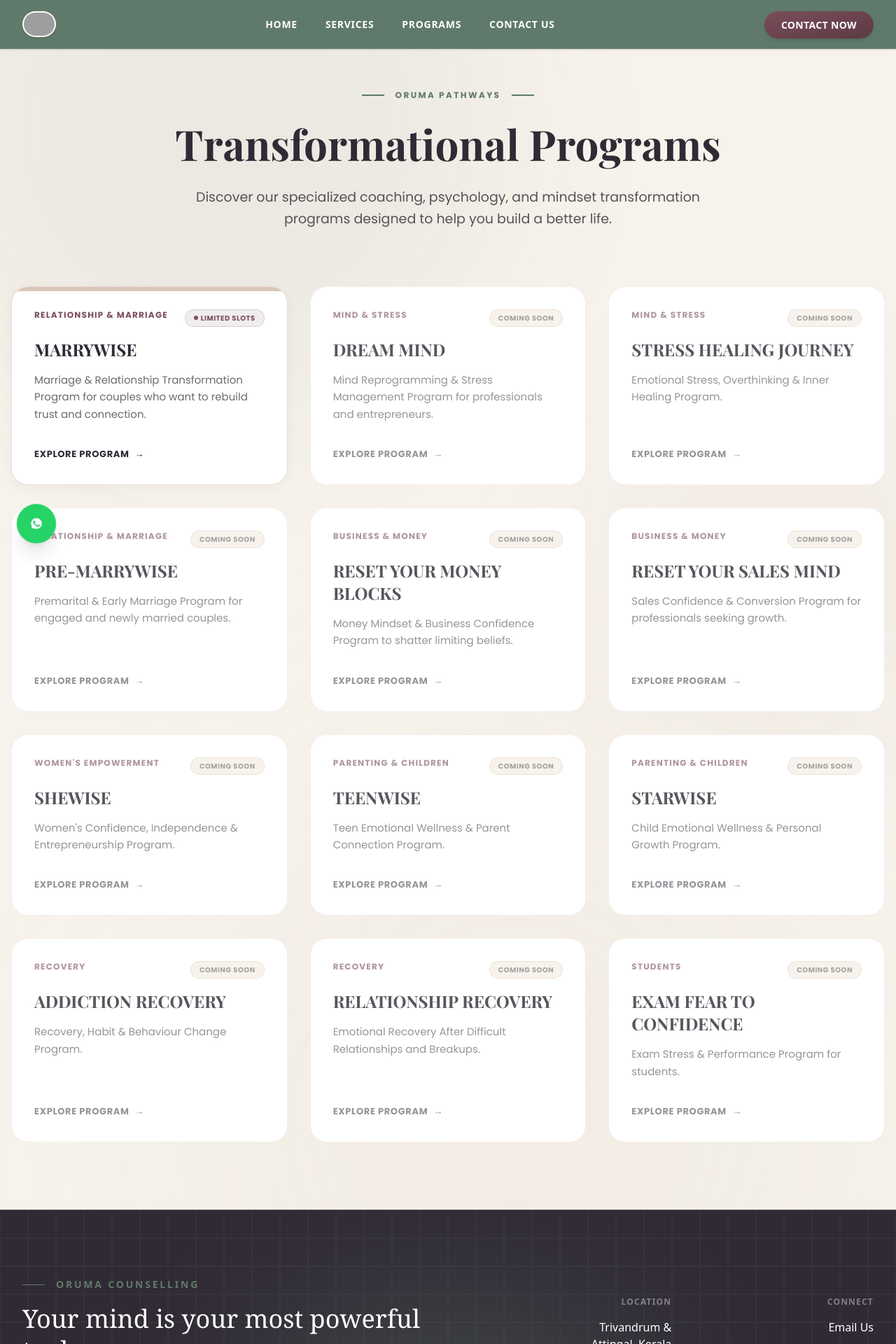
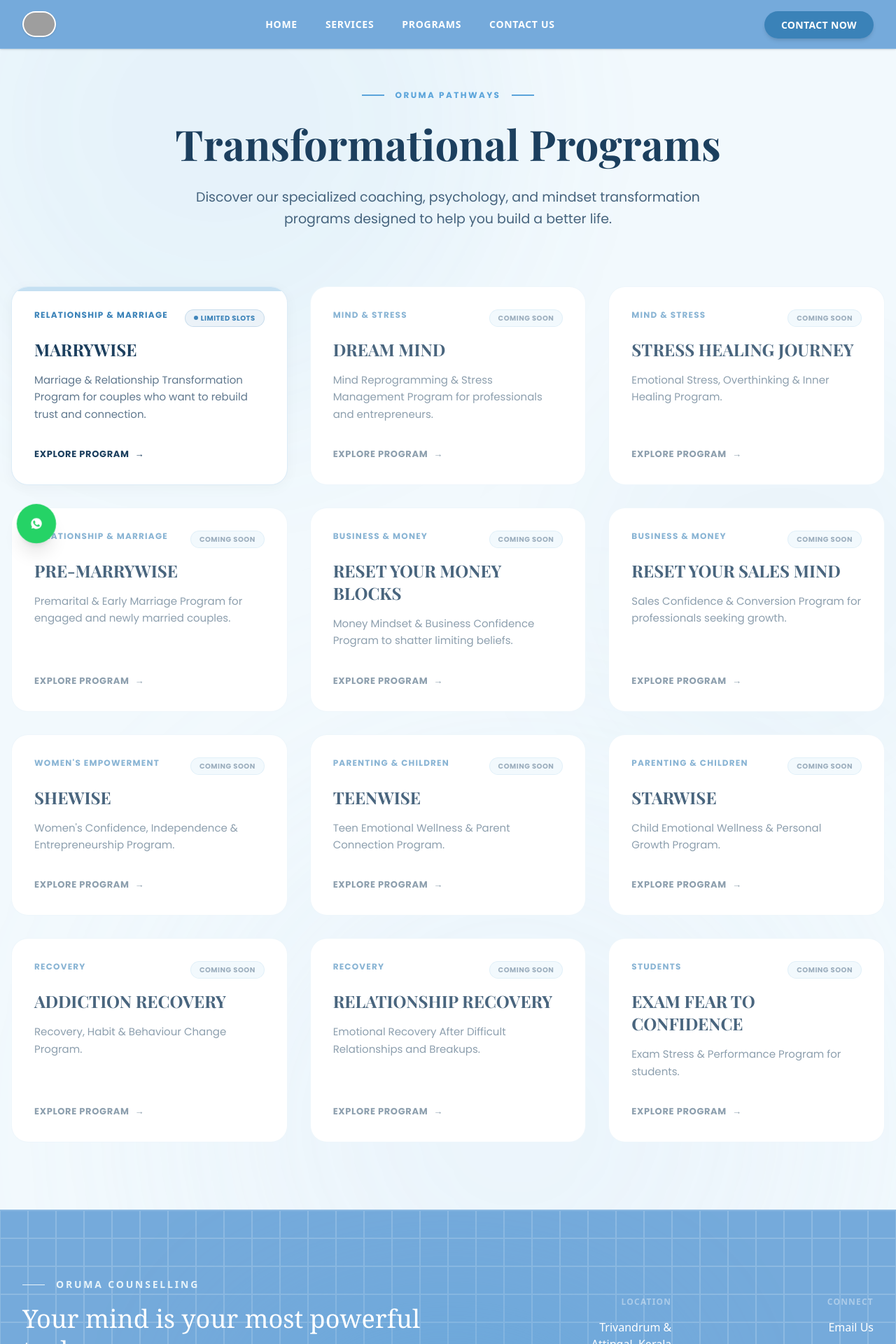
Before and after one commit to goku3137/vmind, a Next.js app: page /program in a window 1280 px wide. Shown: the top 1920 px of the page at 70% size. Built offline with nearby package versions, Linux system fonts and the light colour scheme; grey boxes are pictures that could not be loaded; a web font is replaced by a local one.

Commit message:
update program page color

```diff
--- a/src/app/program/page.tsx
+++ b/src/app/program/page.tsx
@@ -109,7 +109,7 @@ export default function ProgramsListPage() {
   ];
 
   return (
-    <div className="flex flex-col w-full min-h-screen bg-[#F7F3EC] pt-32 pb-24 text-[#302A35] font-sans relative overflow-hidden">
+    <div className="flex flex-col w-full min-h-screen bg-[#F2F9FD] pt-32 pb-24 text-[#1C3F5E] font-sans relative overflow-hidden">
       {/* Custom Keyframes for Ambient Background */}
       <style dangerouslySetInnerHTML={{__html: `
         @keyframes drift1 {
@@ -129,15 +129,15 @@ export default function ProgramsListPage() {
       {/* Ambient 2D/3D Background */}
       <div className="absolute inset-0 overflow-hidden pointer-events-none z-0 opacity-70">
         <div
-          className="absolute -top-[10%] -left-[10%] w-[60vw] h-[60vw] rounded-full bg-[#5F7A6A]/10 blur-[120px] mix-blend-multiply"
+          className="absolute -top-[10%] -left-[10%] w-[60vw] h-[60vw] rounded-full bg-[#5BA4DA]/10 blur-[120px] mix-blend-multiply"
           style={{ animation: 'drift1 25s infinite ease-in-out' }}
         ></div>
         <div
-          className="absolute top-[30%] -right-[10%] w-[50vw] h-[50vw] rounded-full bg-[#7A4E5A]/5 blur-[100px] mix-blend-multiply"
+          className="absolute top-[30%] -right-[10%] w-[50vw] h-[50vw] rounded-full bg-[#3A82B8]/5 blur-[100px] mix-blend-multiply"
           style={{ animation: 'drift2 30s infinite ease-in-out reverse' }}
         ></div>
         <div
-          className="absolute -bottom-[20%] left-[20%] w-[70vw] h-[70vw] rounded-full bg-[#D8C7B8]/20 blur-[150px] mix-blend-multiply"
+          className="absolute -bottom-[20%] left-[20%] w-[70vw] h-[70vw] rounded-full bg-[#C5E0F2]/20 blur-[150px] mix-blend-multiply"
           style={{ animation: 'drift1 35s infinite ease-in-out' }}
         ></div>
       </div>
@@ -145,15 +145,15 @@ export default function ProgramsListPage() {
       <section className="w-full max-w-7xl mx-auto px-4 space-y-12 relative z-10">
         {/* Header Text */}
         <AnimatedSection animation="fadeInUp" className="text-center space-y-6">
-          <div className="flex items-center justify-center text-[#5F7A6A] font-bold tracking-[0.2em] text-xs uppercase">
-            <span className="w-8 h-[2px] bg-[#5F7A6A] mr-4"></span>
+          <div className="flex items-center justify-center text-[#5BA4DA] font-bold tracking-[0.2em] text-xs uppercase">
+            <span className="w-8 h-[2px] bg-[#5BA4DA] mr-4"></span>
             ORUMA Pathways
-            <span className="w-8 h-[2px] bg-[#5F7A6A] ml-4"></span>
+            <span className="w-8 h-[2px] bg-[#5BA4DA] ml-4"></span>
           </div>
           <h1 className="text-4xl md:text-5xl lg:text-6xl font-bold font-serif leading-tight">
             Transformational Programs
           </h1>
-          <p className="text-[#302A35]/80 text-[17px] md:text-[19px] max-w-3xl mx-auto leading-relaxed">
+          <p className="text-[#1C3F5E]/80 text-[17px] md:text-[19px] max-w-3xl mx-auto leading-relaxed">
             Discover our specialized coaching, psychology, and mindset transformation programs designed to help you build a better life.
           </p>
         </AnimatedSection>
@@ -167,43 +167,43 @@ export default function ProgramsListPage() {
               delay={0.1 + (idx * 0.05)}
               className={`bg-white p-8 rounded-[24px] border flex flex-col h-full relative overflow-hidden transition-all duration-500 ease-out transform-gpu ${
                 program.isActive
-                  ? 'shadow-[0_4px_20px_rgba(0,0,0,0.04)] border-[#D8C7B8]/60 group hover:shadow-[0_30px_60px_rgba(48,42,53,0.15)] hover:-translate-y-4 hover:scale-[1.02] hover:-rotate-1 z-10'
-                  : 'shadow-none border-[#D8C7B8]/30 opacity-[0.85] group hover:border-[#D8C7B8]/60 hover:-translate-y-1 hover:shadow-lg hover:opacity-100 z-0'
+                  ? 'shadow-[0_4px_20px_rgba(0,0,0,0.04)] border-[#C5E0F2]/60 group hover:shadow-[0_30px_60px_rgba(48,42,53,0.15)] hover:-translate-y-4 hover:scale-[1.02] hover:-rotate-1 z-10'
+                  : 'shadow-none border-[#C5E0F2]/30 opacity-[0.85] group hover:border-[#C5E0F2]/60 hover:-translate-y-1 hover:shadow-lg hover:opacity-100 z-0'
               }`}
             >
               {/* Subtle accent line and 3D glowing gradient on hover */}
               {program.isActive && (
                 <>
-                  <div className="absolute top-0 left-0 w-full h-1.5 bg-[#D8C7B8] group-hover:bg-[#7A4E5A] transition-colors duration-500"></div>
-                  <div className="absolute inset-0 bg-gradient-to-br from-[#7A4E5A]/5 via-transparent to-transparent opacity-0 group-hover:opacity-100 transition-opacity duration-700 pointer-events-none"></div>
+                  <div className="absolute top-0 left-0 w-full h-1.5 bg-[#C5E0F2] group-hover:bg-[#3A82B8] transition-colors duration-500"></div>
+                  <div className="absolute inset-0 bg-gradient-to-br from-[#3A82B8]/5 via-transparent to-transparent opacity-0 group-hover:opacity-100 transition-opacity duration-700 pointer-events-none"></div>
                 </>
               )}
 
               <div className="flex-1 space-y-4">
                 <div className="flex justify-between items-start">
-                  <span className={`font-bold tracking-widest text-xs uppercase ${program.isActive ? 'text-[#7A4E5A]' : 'text-[#7A4E5A]/60'}`}>
+                  <span className={`font-bold tracking-widest text-xs uppercase ${program.isActive ? 'text-[#3A82B8]' : 'text-[#3A82B8]/60'}`}>
                     {program.category}
                   </span>
 
                   {program.isActive ? (
-                    <span className="bg-[#7A4E5A]/10 text-[#7A4E5A] px-3 py-1 rounded-full text-[10px] font-bold uppercase tracking-wider border border-[#7A4E5A]/20 flex items-center gap-1">
-                      <span className="w-1.5 h-1.5 rounded-full bg-[#7A4E5A] animate-pulse"></span>
+                    <span className="bg-[#3A82B8]/10 text-[#3A82B8] px-3 py-1 rounded-full text-[10px] font-bold uppercase tracking-wider border border-[#3A82B8]/20 flex items-center gap-1">
+                      <span className="w-1.5 h-1.5 rounded-full bg-[#3A82B8] animate-pulse"></span>
                       {program.status}
                     </span>
                   ) : (
-                    <span className="bg-[#F7F3EC] text-[#302A35]/40 px-3 py-1 rounded-full text-[10px] font-bold uppercase tracking-wider border border-[#D8C7B8]/40">
+                    <span className="bg-[#F2F9FD] text-[#1C3F5E]/40 px-3 py-1 rounded-full text-[10px] font-bold uppercase tracking-wider border border-[#C5E0F2]/40">
                       {program.status}
                     </span>
                   )}
                 </div>
 
                 <h3 className={`text-2xl font-bold font-serif transition-colors ${
-                  program.isActive ? 'text-[#302A35] group-hover:text-[#7A4E5A]' : 'text-[#302A35]/80 group-hover:text-[#302A35]'
+                  program.isActive ? 'text-[#1C3F5E] group-hover:text-[#3A82B8]' : 'text-[#1C3F5E]/80 group-hover:text-[#1C3F5E]'
                 }`}>
                   {program.name}
                 </h3>
 
-                <p className={`text-[15px] leading-relaxed ${program.isActive ? 'text-[#302A35]/70' : 'text-[#302A35]/50'}`}>
+                <p className={`text-[15px] leading-relaxed ${program.isActive ? 'text-[#1C3F5E]/70' : 'text-[#1C3F5E]/50'}`}>
                   {program.desc}
                 </p>
               </div>
@@ -213,8 +213,8 @@ export default function ProgramsListPage() {
                   href={program.link}
                   className={`inline-flex items-center font-bold text-[13px] uppercase tracking-wider transition-all duration-300 ${
                     program.isActive
-                      ? 'text-[#302A35] group-hover:text-[#7A4E5A] group-hover:scale-105 origin-left'
-                      : 'text-[#302A35]/50 group-hover:text-[#7A4E5A]/70 group-hover:translate-x-1'
+                      ? 'text-[#1C3F5E] group-hover:text-[#3A82B8] group-hover:scale-105 origin-left'
+                      : 'text-[#1C3F5E]/50 group-hover:text-[#3A82B8]/70 group-hover:translate-x-1'
                   }`}
                 >
                   Explore Program
--- a/src/components/Footer.tsx
+++ b/src/components/Footer.tsx
@@ -10,11 +10,11 @@ export function Footer() {
   const isMarriageCouncilPage = pathname === '/program/marrywise';
   const isProgramListPage = pathname === '/program';
 
-  const footerBg = isMarriageCouncilPage ? 'bg-[#7B0B2E] border-[#F5C6D0]/20' : isProgramListPage ? 'bg-[#302A35] border-[#D8C7B8]/20' : 'bg-[#0B7A75] border-[#148C66]';
-  const glowColor = isMarriageCouncilPage ? 'bg-[#E8185A]' : isProgramListPage ? 'bg-[#5F7A6A]' : 'bg-[#19A67A]';
-  const brandColor = isMarriageCouncilPage ? 'text-[#FBBDD0]' : isProgramListPage ? 'text-[#5F7A6A]' : 'text-[#F4E6E3]';
-  const lineBg = isMarriageCouncilPage ? 'bg-[#E8185A]' : isProgramListPage ? 'bg-[#5F7A6A]' : 'bg-[#F4E6E3]';
-  const buttonBg = isMarriageCouncilPage ? 'bg-[#E8185A] text-white hover:bg-[#c9114a] shadow-[0_0_20px_rgba(232,24,90,0.3)] hover:shadow-[0_0_30px_rgba(232,24,90,0.5)]' : isProgramListPage ? 'bg-[#7A4E5A] text-white hover:bg-[#5C3A44]' : 'bg-[#D48C8C] text-white hover:bg-[#B36B6B]';
+  const footerBg = isMarriageCouncilPage ? 'bg-[#7B0B2E] border-[#F5C6D0]/20' : isProgramListPage ? 'bg-[#75AADB] border-[#C5E0F2]/20' : 'bg-[#0B7A75] border-[#148C66]';
+  const glowColor = isMarriageCouncilPage ? 'bg-[#E8185A]' : isProgramListPage ? 'bg-[#5BA4DA]' : 'bg-[#19A67A]';
+  const brandColor = isMarriageCouncilPage ? 'text-[#FBBDD0]' : isProgramListPage ? 'text-[#E8F4FA]' : 'text-[#F4E6E3]';
+  const lineBg = isMarriageCouncilPage ? 'bg-[#E8185A]' : isProgramListPage ? 'bg-[#E8F4FA]' : 'bg-[#F4E6E3]';
+  const buttonBg = isMarriageCouncilPage ? 'bg-[#E8185A] text-white hover:bg-[#c9114a] shadow-[0_0_20px_rgba(232,24,90,0.3)] hover:shadow-[0_0_30px_rgba(232,24,90,0.5)]' : isProgramListPage ? 'bg-[#3A82B8] text-white hover:bg-[#2e6d9b] shadow-[0_0_20px_rgba(58,130,184,0.3)] hover:shadow-[0_0_30px_rgba(58,130,184,0.5)]' : 'bg-[#D48C8C] text-white hover:bg-[#B36B6B]';
   const footerLink = isMarriageCouncilPage ? 'https://wa.me/918157039987?text=I%20want%20to%20book%20for%20marriage%20counseling' : '/contact';
 
   if (isPremiumPage) {
@@ -30,7 +30,7 @@ export function Footer() {
           {[...Array(300)].map((_, i) => (
             <div
               key={i}
-              className={`w-full h-full border-[0.5px] transition-colors duration-1000 hover:duration-0 ${isMarriageCouncilPage ? 'border-[#E8185A]/10 hover:bg-[#E8185A]/20' : isProgramListPage ? 'border-[#5F7A6A]/10 hover:bg-[#5F7A6A]/30' : 'border-[#D48C8C]/10 hover:bg-[#D48C8C]/40'}`}
+              className={`w-full h-full border-[0.5px] transition-colors duration-1000 hover:duration-0 ${isMarriageCouncilPage ? 'border-[#E8185A]/10 hover:bg-[#E8185A]/20' : isProgramListPage ? 'border-[#E8F4FA]/20 hover:bg-[#E8F4FA]/40' : 'border-[#D48C8C]/10 hover:bg-[#D48C8C]/40'}`}
             />
           ))}
         </div>
--- a/src/components/Header.tsx
+++ b/src/components/Header.tsx
@@ -24,24 +24,24 @@ export function Header() {
   const headerBg = isMarriageCouncilPage
     ? (isScrolled ? 'bg-[#7B0B2E]/70 backdrop-blur-md border-b border-[#F5C6D0]/20' : 'bg-[#7B0B2E]/95 border-b border-[#F5C6D0]/10')
     : isProgramPage
-      ? (isScrolled ? 'bg-[#5F7A6A]/20 backdrop-blur-lg border-b border-[#F7F3EC]/30 shadow-md' : 'bg-[#5F7A6A] border-b border-[#F7F3EC]/10 shadow-sm')
+      ? (isScrolled ? 'bg-[#75AADB]/90 backdrop-blur-lg border-b border-[#C5E0F2]/50 shadow-md' : 'bg-[#75AADB] border-b border-[#C5E0F2]/30 shadow-sm')
       : 'bg-[#0B7A75]/90';
 
-  const hoverAccent = isMarriageCouncilPage ? 'hover:text-[#FBBDD0]' : isProgramPage ? 'hover:text-[#D8C7B8]' : 'hover:text-[#FDB813]';
-  const activeColor = isMarriageCouncilPage ? 'text-[#FBBDD0]' : isProgramPage ? 'text-[#D8C7B8]' : 'text-[#FDB813]';
+  const hoverAccent = isMarriageCouncilPage ? 'hover:text-[#FBBDD0]' : isProgramPage ? 'hover:text-[#E8F4FA]' : 'hover:text-[#FDB813]';
+  const activeColor = isMarriageCouncilPage ? 'text-[#FBBDD0]' : isProgramPage ? 'text-[#E8F4FA]' : 'text-[#FDB813]';
 
   const buttonClass = isMarriageCouncilPage
     ? 'bg-[#E8185A] text-white shadow-[0_10px_25px_rgba(232,24,90,0.35)] hover:shadow-[0_15px_30px_rgba(232,24,90,0.5)] hover:bg-[#c9114a]'
     : isProgramPage
-      ? 'bg-gradient-to-br from-[#7A4E5A] to-[#5C3A44] text-white shadow-[0_10px_25px_rgba(122,78,90,0.3)] hover:shadow-[0_15px_30px_rgba(122,78,90,0.5)]'
+      ? 'bg-[#3A82B8] text-white shadow-[0_8px_20px_rgba(58,130,184,0.3)] hover:shadow-[0_12px_25px_rgba(58,130,184,0.5)] hover:bg-[#2e6d9b]'
       : 'bg-gradient-to-br from-[#19A67A] to-[#0B7A75] text-white shadow-[0_10px_25px_rgba(25,166,122,0.3)] hover:shadow-[0_15px_30px_rgba(25,166,122,0.5)]';
 
-  const mobileFocusRing = isMarriageCouncilPage ? 'focus:ring-[#E8185A]' : isProgramPage ? 'focus:ring-[#D8C7B8]' : 'focus:ring-[#FDB813]';
+  const mobileFocusRing = isMarriageCouncilPage ? 'focus:ring-[#E8185A]' : isProgramPage ? 'focus:ring-[#C5E0F2]' : 'focus:ring-[#FDB813]';
 
   const mobileMenuBg = isMarriageCouncilPage
     ? 'bg-gradient-to-b from-[#7B0B2E]/98 to-[#3d0517]/98 backdrop-blur-3xl'
     : isProgramPage
-      ? 'bg-gradient-to-b from-[#5F7A6A]/98 to-[#394a40]/98 backdrop-blur-3xl'
+      ? 'bg-gradient-to-b from-[#75AADB]/98 to-[#4a87b8]/98 backdrop-blur-3xl'
       : 'bg-gradient-to-b from-[#0B7A75]/98 to-[#06423f]/98 backdrop-blur-3xl';
 
   const headerVisibilityClass = isMarriageCouncilPage && !isScrolled
```
